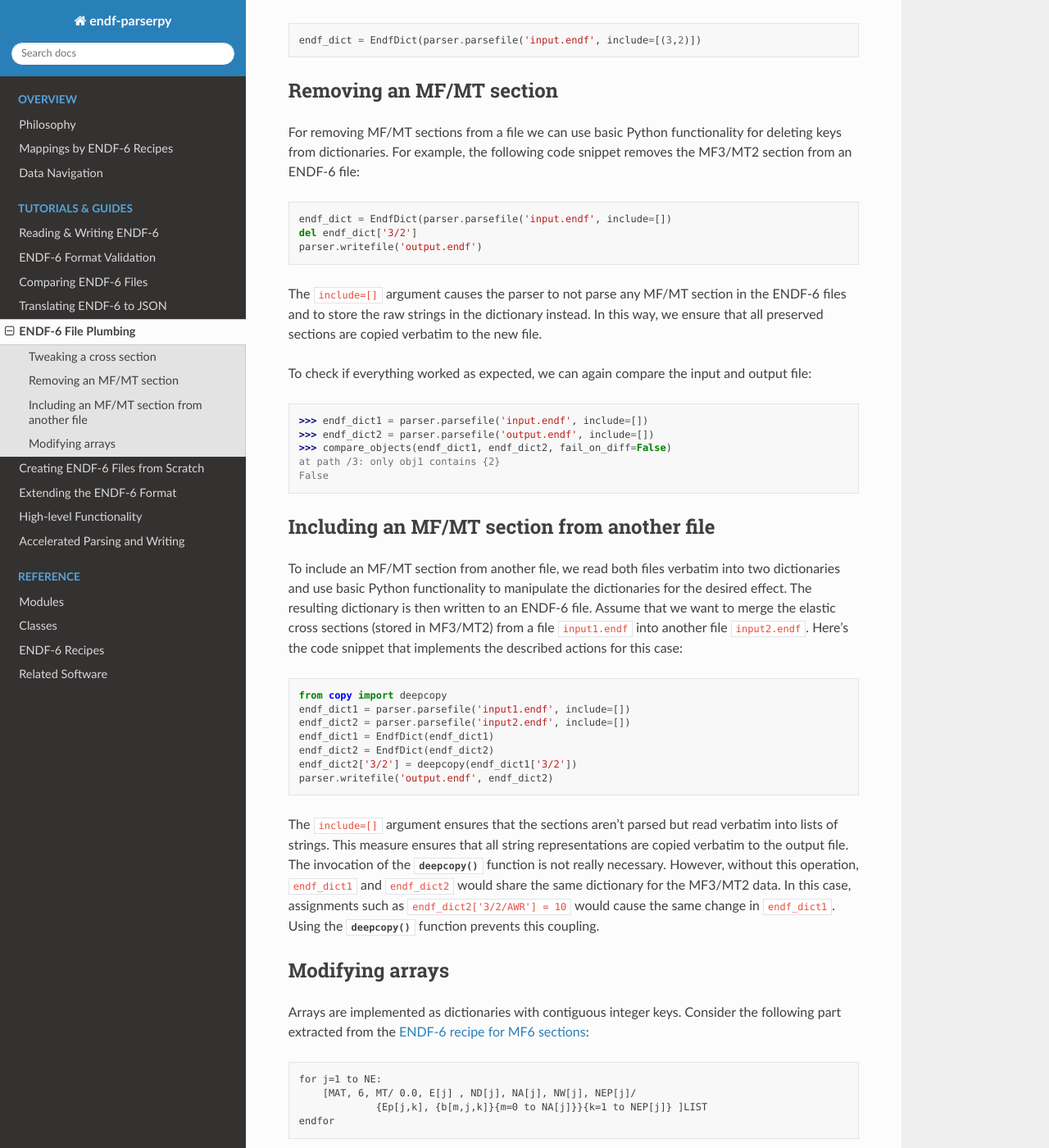
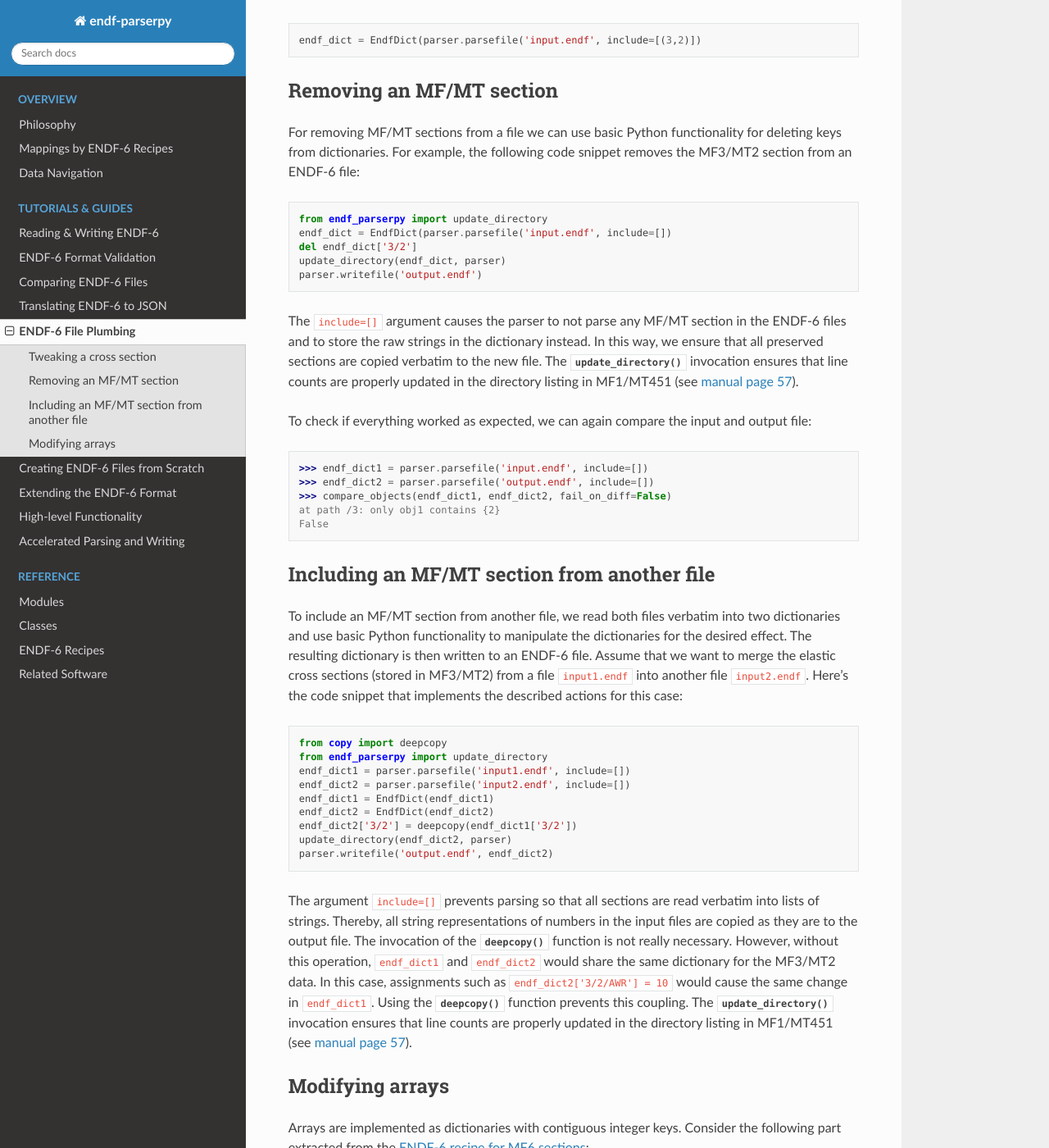
Before and after one commit to IAEA-NDS/endf-parserpy, a Sphinx documentation site: the page built from docs/source/guide/endf_plumbing.rst, in a window 1280 px wide and 1400 px high, scrolled down 1965 px. Shown: the whole window at 82% size. Built offline with Sphinx 7.4.7 and the Read the Docs theme 2.0.0, drawn with Linux system fonts in a browser that asks for light colours.

Commit message:
include `update_directory` call in doc code snippets

```diff
--- a/docs/source/guide/endf_plumbing.rst
+++ b/docs/source/guide/endf_plumbing.rst
@@ -132,14 +132,19 @@ from an ENDF-6 file:
 
 .. code:: python
 
+   from endf_parserpy import update_directory
    endf_dict = EndfDict(parser.parsefile('input.endf', include=[])
    del endf_dict['3/2']
+   update_directory(endf_dict, parser)
    parser.writefile('output.endf')
 
 The ``include=[]`` argument causes the parser to not parse any
 MF/MT section in the ENDF-6 files and to store the raw strings
 in the dictionary instead. In this way, we ensure that all preserved
 sections are copied verbatim to the new file.
+The :func:`~endf_parserpy.update_directory` invocation ensures
+that line counts are properly updated in the directory listing in
+MF1/MT451 (see :endf6manshort:`57`).
 
 To check if everything worked as expected, we can again compare
 the input and output file:
@@ -169,16 +174,19 @@ implements the described actions for this case:
 .. code:: python
 
    from copy import deepcopy
+   from endf_parserpy import update_directory
    endf_dict1 = parser.parsefile('input1.endf', include=[])
    endf_dict2 = parser.parsefile('input2.endf', include=[])
    endf_dict1 = EndfDict(endf_dict1)
    endf_dict2 = EndfDict(endf_dict2)
    endf_dict2['3/2'] = deepcopy(endf_dict1['3/2'])
+   update_directory(endf_dict2, parser)
    parser.writefile('output.endf', endf_dict2)
 
-The ``include=[]`` argument ensures that the sections aren't parsed but
-read verbatim into lists of strings. This measure ensures that all string
-representations are copied verbatim to the output file.
+The argument ``include=[]`` prevents parsing so that all sections are
+read verbatim into lists of strings. Thereby, all string
+representations of numbers in the input files  are copied as they are to the
+output file.
 The invocation of the :func:`~copy.deepcopy` function is not really necessary.
 However, without this operation,
 ``endf_dict1`` and ``endf_dict2`` would share the same dictionary
@@ -186,6 +194,9 @@ for the MF3/MT2 data. In this case, assignments such as
 ``endf_dict2['3/2/AWR'] = 10`` would cause  the same change
 in ``endf_dict1``. Using the :func:`~copy.deepcopy` function
 prevents this coupling.
+The :func:`~endf_parserpy.update_directory` invocation ensures
+that line counts are properly updated in the directory listing in
+MF1/MT451 (see :endf6manshort:`57`).
 
 .. _modifying_arrays_sec:
 
```
